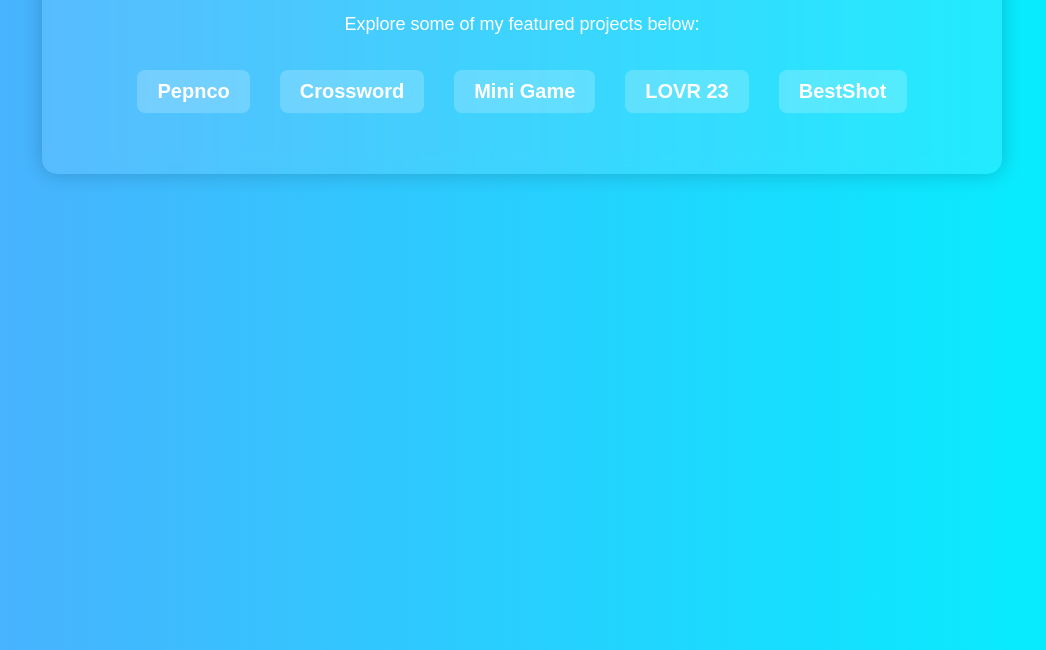
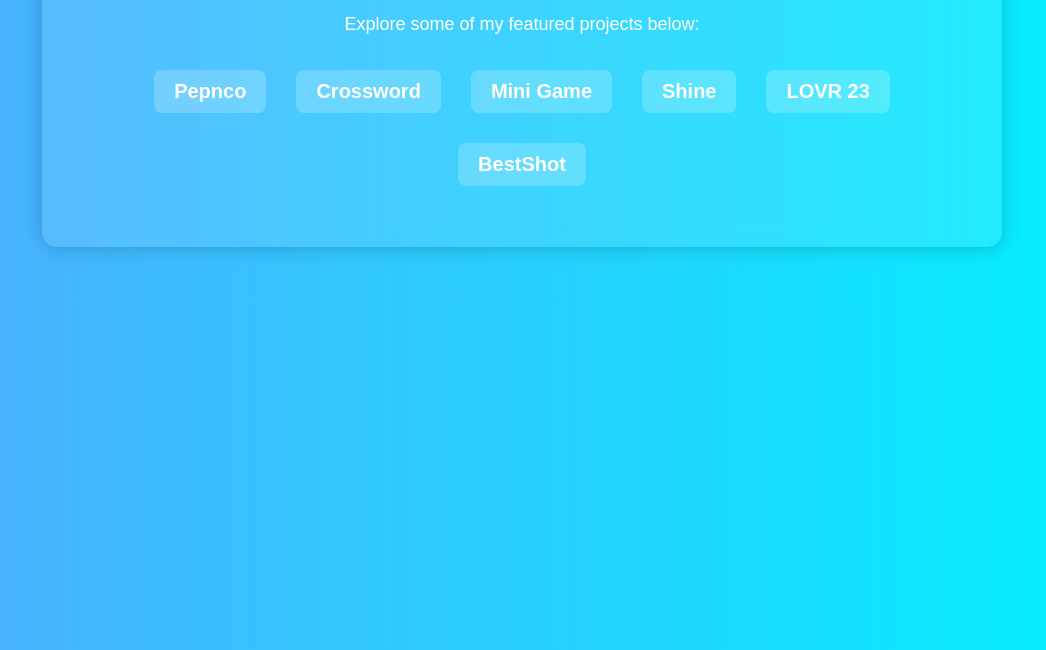
Before and after one commit to LohYanXuan/yanxuan, a plain HTML site: page index.html in a window 1280 px wide. Shown: the part 150-800 px from the top of the page, without its empty margins (118-1164 px from the left). Drawn offline with Linux system fonts and the light colour scheme.

Commit message:
Update index.html

```diff
--- a/index.html
+++ b/index.html
@@ -65,6 +65,7 @@
             <li><a href="https://www.pepnco.com.sg/" target="_blank">Pepnco</a></li>
             <li><a href="https://uat.www.youthsfordementia.sg/crossword" target="_blank">Crossword</a></li>
             <li><a href="https://uat.www.youthsfordementia.sg/neighbourhood" target="_blank">Mini Game</a></li>
+            <li><a href="https://uat.shinenii.pepnco.com.sg/" target="_blank">Shine</a></li>
             <li><a href="https://uat.lovr23.pepnco.com.sg/" target="_blank">LOVR 23</a></li>
             <li><a href="https://www.bestshot.sg/" target="_blank">BestShot</a></li>
         </ul>
```
